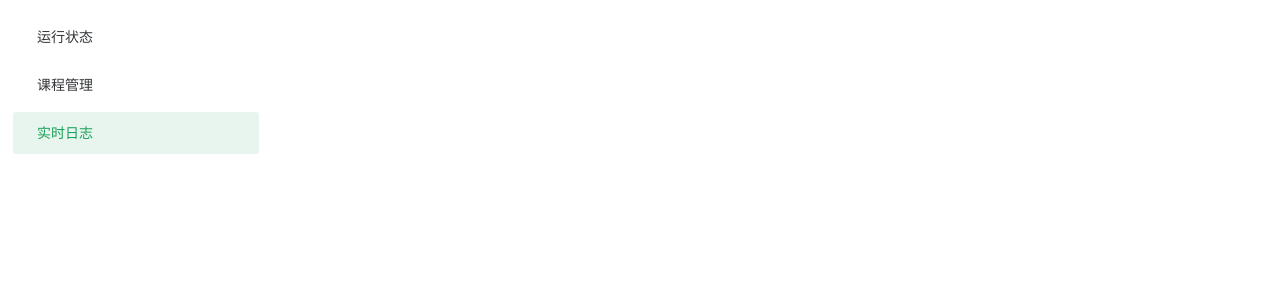
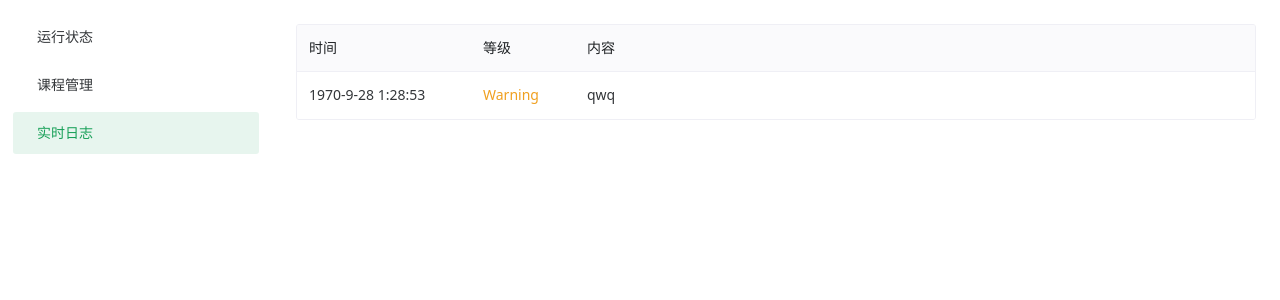
Before and after one commit to clansty/auto-attend-lessons, a Vue app: page /logs in a window 1280 px wide. Shown: the top 300 px of the page. Built offline with nearby package versions, Linux system fonts and the light colour scheme; the HTML template or start-up script is replaced by a standard one.

Commit message:
feat: 日志显示

```diff
--- a/src/stores/status.ts
+++ b/src/stores/status.ts
@@ -1,11 +1,14 @@
 import { defineStore } from 'pinia';
+import Log from '@/types/Log';
 
 const useStatus = defineStore('status', {
   state() {
     return {
       lastUpdate: 0,
       currentLesson: '',
-      logs: [],
+      logs: [
+        { time: 23333333333, level: 'warning', content: 'qwq' },
+      ] as Log[],
     };
   },
 });
--- /dev/null
+++ b/src/types/Log.d.ts
@@ -0,0 +1,5 @@
+export default interface Log {
+  time: number;
+  level: string;
+  content: string;
+}
--- a/src/views/Logs.tsx
+++ b/src/views/Logs.tsx
@@ -1,11 +1,32 @@
 import { defineComponent } from 'vue';
+import { NTable, NText, NTime } from 'naive-ui';
+import useStatus from '@/stores/status';
 
 export default defineComponent({
   setup() {
+    const status = useStatus();
+
     return () => (
-      <div>
-
-      </div>
+      <NTable>
+        <thead>
+        <tr>
+          <th style={{ width: '150px' }}>时间</th>
+          <th style={{ width: '80px' }}>等级</th>
+          <th>内容</th>
+        </tr>
+        </thead>
+        <tbody>
+        {status.logs.map((log, key) => (
+          <tr key={key}>
+            <td><NTime time={log.time} format="yyyy-M-d H:mm:ss" /></td>
+            <td>
+              <NText type={log.level} style={{ textTransform: 'capitalize' }}>{log.level}</NText>
+            </td>
+            <td>{log.content}</td>
+          </tr>
+        ))}
+        </tbody>
+      </NTable>
     );
   },
 });
```
